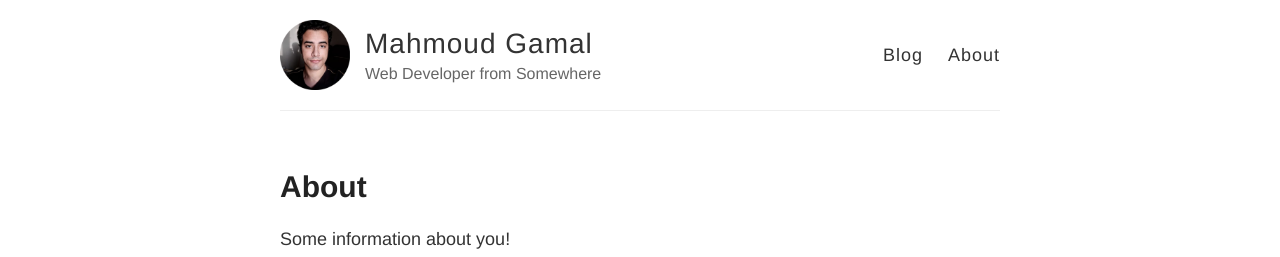
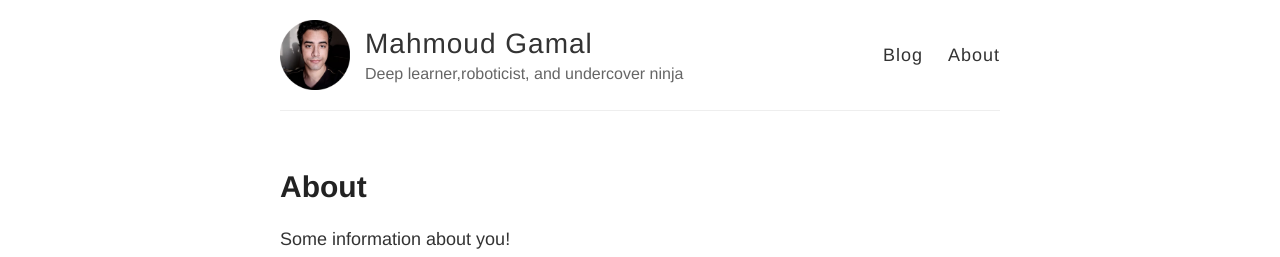
Before and after one commit to mgama1/mgama1.github.io, a Jekyll site: the page built from about.md, in a window 1280 px wide. Shown: the top 257 px of the page. Built offline with Jekyll 4.4.1, drawn with Linux system fonts in a browser that asks for light colours.

Commit message:
Update _config.yml

```diff
--- a/_config.yml
+++ b/_config.yml
@@ -6,7 +6,7 @@
 name: Mahmoud Gamal
 
 # Short bio or description (displayed in the header)
-description: Web Developer from Somewhere
+description: Deep learner,roboticist, and undercover ninja
 
 # URL of your avatar or profile pic (you could use your GitHub profile pic)
 avatar: https://mgama1.github.io/media/me.png
```
